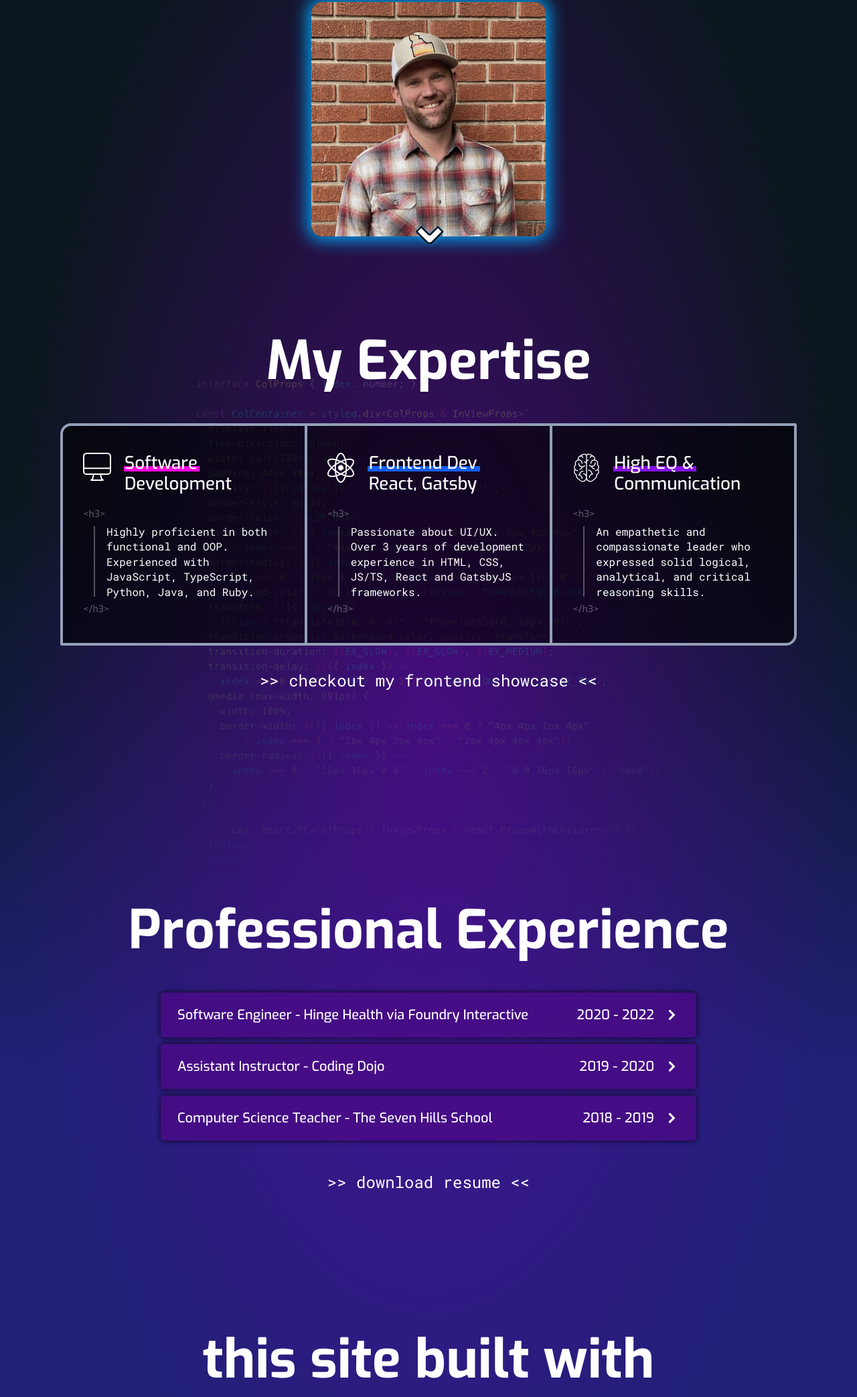
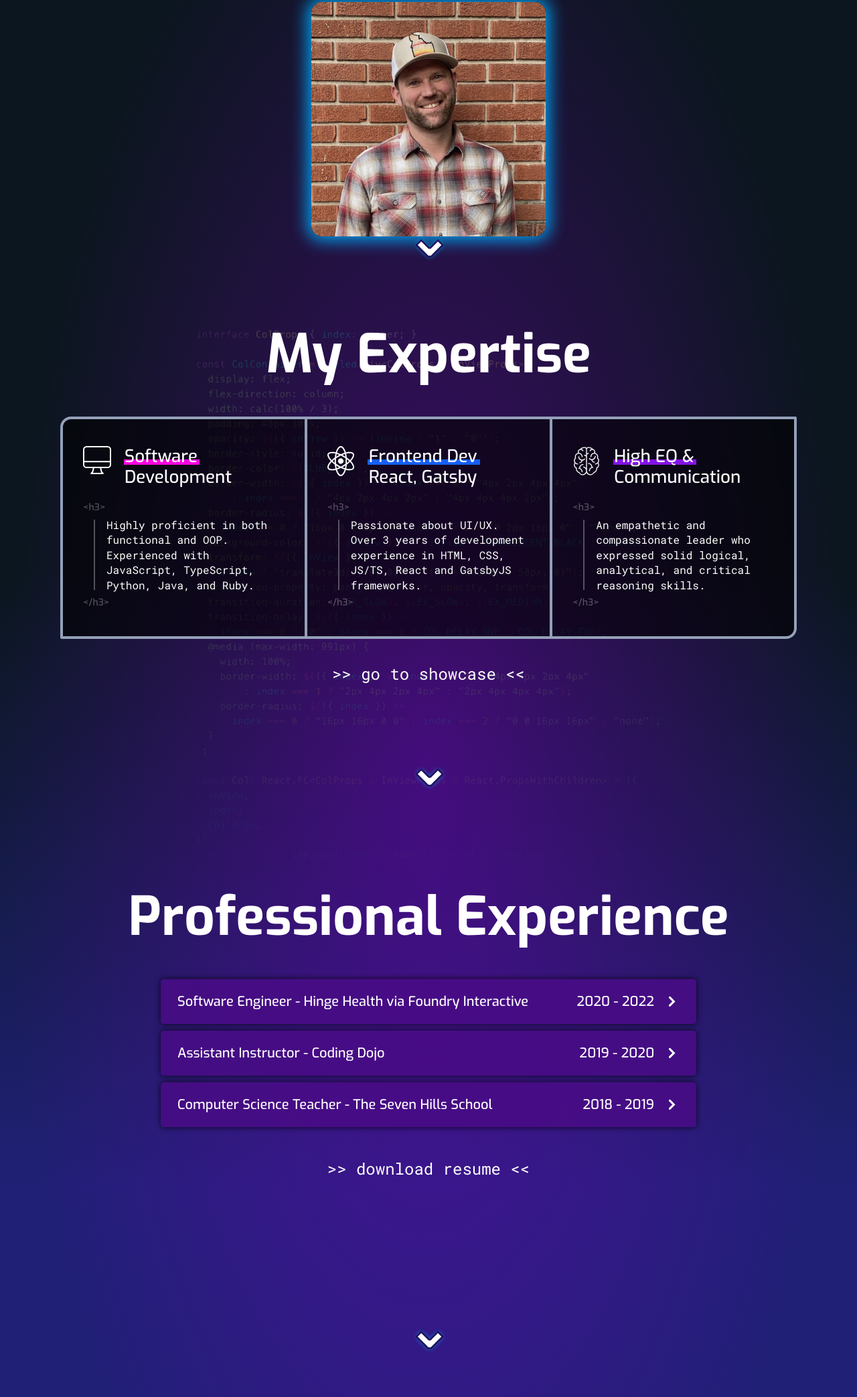
Before and after one commit to dmaxchristiansen/max-christiansen-dev, a Gatsby site: page / in a window 1280 px wide. Shown: the part 374-2460 px from the top of the page at 67% size. Built offline with nearby package versions, Linux system fonts and the light colour scheme; Gatsby itself is replaced by a stand-in of ours.

Commit message:
MCD-68 Add CtaLink, ProfileImage, BackgroundImage components; Update landing page styles for full height desktop render

```diff
--- a/gatsby-config.ts
+++ b/gatsby-config.ts
@@ -19,7 +19,6 @@ const config: GatsbyConfig = {
       },
     },
     `gatsby-transformer-sharp`,
-    `gatsby-plugin-netlify`,
     `gatsby-plugin-eslint`,
     `gatsby-plugin-sharp`,
     `gatsby-plugin-tsconfig-paths`,
@@ -34,6 +33,21 @@ const config: GatsbyConfig = {
         theme_color: `#ffffff`,
         display: `standalone`,
         icon: `static/otter-icon.png`,
+      },
+    },
+    {
+      resolve: `gatsby-plugin-netlify`,
+      options: {
+        mergeSecurityHeaders: false,
+        headers: {
+          "/*": [
+            "X-Frame-Options: DENY",
+            "X-XSS-Protection: 1; mode=block",
+            "X-Content-Type-Options: nosniff",
+            "Strict-Transport-Security: max-age=31536000; includeSubDomains; preload",
+            "Referrer-Policy: unsafe-url",
+          ],
+        },
       },
     },
     {
--- a/src/components/contact/ContactForm/FormRow.tsx
+++ b/src/components/contact/ContactForm/FormRow.tsx
@@ -38,7 +38,7 @@ const ImageWrapper = styled.div`
 
 const FormRow: React.FC<InViewProps> = ({ inView }) => {
   const data: IGatsbyImageDataQuery = useStaticQuery(graphql`
-    query {
+    {
       file(relativePath: { eq: "dmc-raft-profile.jpg" }) {
         childImageSharp {
           gatsbyImageData(quality: 100)
--- a/src/components/homepage/ChevronScrollButton/ChevronScrollButton.tsx
+++ b/src/components/homepage/ChevronScrollButton/ChevronScrollButton.tsx
@@ -1,14 +1,45 @@
 import styled from "styled-components";
 import { scrollToTargetElement } from "src/utils/scrollToTargetElement";
 import { BLUE_TEXT_GLOW_KEYFRAMES } from "src/utils/constants/animation-constants";
-import { THREE_THOUSAND_MS } from "src/utils/constants/transition-speeds";
+import {
+  THREE_THOUSAND_MS,
+  FIVE_HUNDRED_MS,
+} from "src/utils/constants/transition-speeds";
+import { Z_TWENTY } from "src/utils/constants/layer-constants";
+import { InViewProps } from "src/utils/types/inView";
 
-import { OBSIDIAN } from "src/styles/colors";
+import { GRIMACE } from "src/styles/colors";
 
-interface ChevronScrollButtonProps {
+interface RenderProps {
+  transitionDelay: string;
+  hideOnMobile?: boolean;
+}
+
+interface ChevronScrollButtonProps extends InViewProps, RenderProps {
   targetElementId: string;
   targetElementOffsetTopValue: number;
 }
+
+const Wrapper = styled.div<InViewProps & RenderProps>`
+  display: flex;
+  justify-content: center;
+  position: absolute;
+  bottom: 20px;
+  width: 100%;
+  z-index: ${Z_TWENTY};
+  opacity: ${({ inView }) => (inView ? "1" : "0")};
+  transform: ${({ inView }) =>
+    inView ? "translate3d(0, 0, 0)" : "translate3d(0, -100px, 0)"};
+  transition: opacity, transform;
+  transition-duration: ${FIVE_HUNDRED_MS};
+  transition-delay: ${({ transitionDelay }) => transitionDelay};
+  @media (max-width: 991px) {
+    display: ${({ hideOnMobile }) => hideOnMobile && "none"};
+    position: relative;
+    bottom: 0;
+    margin-top: 30px;
+  }
+`;
 
 const Button = styled.button`
   padding: 0px 10px 40px;
@@ -18,16 +49,27 @@ const Button = styled.button`
   font-weight: 900;
   line-height: 25%;
   cursor: pointer;
-  -webkit-text-stroke: 2.5px ${OBSIDIAN};
+  -webkit-text-stroke: 2.5px ${GRIMACE};
   animation: ${BLUE_TEXT_GLOW_KEYFRAMES} ${THREE_THOUSAND_MS};
   animation-iteration-count: infinite;
   animation-timing-function: linear;
+  @media (max-width: 520px) {
+    font-size: 60px;
+  }
 `;
 
 const ChevronScrollButton: React.FC<ChevronScrollButtonProps> = ({
   targetElementId,
   targetElementOffsetTopValue,
+  transitionDelay,
+  hideOnMobile,
+  inView,
 }) => (
+  <Wrapper
+    transitionDelay={transitionDelay}
+    hideOnMobile={hideOnMobile}
+    inView={inView}
+  >
     <Button
       type="button"
       aria-label={`scroll to ${targetElementId}`}
@@ -37,6 +79,7 @@ const ChevronScrollButton: React.FC<ChevronScrollButtonProps> = ({
     >
       &#x2304;
     </Button>
+  </Wrapper>
 );
 
 export default ChevronScrollButton;
--- /dev/null
+++ b/src/components/homepage/CtaLink/CtaLink.tsx
@@ -0,0 +1,74 @@
+import { Link } from "gatsby";
+import styled from "styled-components";
+import { InViewProps } from "src/utils/types/inView";
+import {
+  TWO_FIFTY_MS,
+  FIVE_HUNDRED_MS,
+} from "src/utils/constants/transition-speeds";
+import { Z_TWENTY } from "src/utils/constants/layer-constants";
+import { BLUE_EYES } from "src/styles/colors";
+
+interface RenderProps {
+  transitionDelay: string;
+}
+
+interface CtaLinkProps extends RenderProps, InViewProps {
+  text: string;
+  destination: string;
+  isExternal?: boolean;
+}
+
+const LinkWrapper = styled.div<InViewProps & RenderProps>`
+  display: flex;
+  justify-content: center;
+  position: relative;
+  margin-top: 40px;
+  z-index: ${Z_TWENTY};
+  opacity: ${({ inView }) => (inView ? "1" : "0")};
+  transition: opacity;
+  transition-duration: ${FIVE_HUNDRED_MS};
+  transition-delay: ${({ transitionDelay }) => transitionDelay};
+`;
+
+const StyledLink = styled(Link)`
+  text-decoration: none;
+`;
+
+const AnchorLink = styled.a`
+  text-decoration: none;
+`;
+
+const LinkText = styled.div`
+  font-family: Roboto Mono;
+  font-size: 24px;
+  line-height: 1;
+  transition: color ${TWO_FIFTY_MS};
+  &:hover {
+    color: ${BLUE_EYES};
+  }
+  @media (max-width: 520px) {
+    font-size: 20px;
+  }
+`;
+
+const CtaLink: React.FC<CtaLinkProps> = ({
+  text,
+  destination,
+  isExternal = false,
+  transitionDelay,
+  inView,
+}) => (
+  <LinkWrapper transitionDelay={transitionDelay} inView={inView}>
+    {isExternal ? (
+      <AnchorLink href={destination} target="_blank">
+        <LinkText>&gt;&gt;&nbsp;{text}&nbsp;&lt;&lt;</LinkText>
+      </AnchorLink>
+    ) : (
+      <StyledLink to={destination}>
+        <LinkText>&gt;&gt;&nbsp;{text}&nbsp;&lt;&lt;</LinkText>
+      </StyledLink>
+    )}
+  </LinkWrapper>
+);
+
+export default CtaLink;
--- a/src/components/homepage/Experience/Experience.tsx
+++ b/src/components/homepage/Experience/Experience.tsx
@@ -4,16 +4,17 @@ import { InViewProps } from "src/utils/types/inView";
 import { accordionConfig } from "src/components/homepage/Experience/Accordion/utils/accordionConfig";
 import {
   FIVE_HUNDRED_MS,
-  ONE_THOUSAND_MS,
-  TWO_FIFTY_MS,
+  FIFTEEN_HUNDRED_MS,
+  TWO_THOUSAND_MS,
 } from "src/utils/constants/transition-speeds";
-import { BLUE_EYES } from "src/styles/colors";
 import {
   ComponentViewContext,
   EXPERIENCE_TIMEOUT,
 } from "src/utils/providers/ComponentViewContextProvider";
 import SectionHeader from "src/components/global/SectionHeader/SectionHeader";
 import Accordion from "src/components/homepage/Experience/Accordion/Accordion";
+import CtaLink from "src/components/homepage/CtaLink/CtaLink";
+import ChevronScrollButton from "src/components/homepage/ChevronScrollButton/ChevronScrollButton";
 
 const Container = styled.div`
   margin-top: 50px;
@@ -21,6 +22,14 @@ const Container = styled.div`
   @media (max-width: 520px) {
     margin-top: 30px;
     padding-top: 60px;
+  }
+`;
+
+const Wrapper = styled.div`
+  position: relative;
+  min-height: calc(100vh - 60px);
+  @media (max-width: 991px) {
+    min-height: unset;
   }
 `;
 
@@ -32,36 +41,7 @@ const AccordionWrapper = styled.div<InViewProps>`
     inView ? "translate3d(0, 0, 0)" : "translate3d(0, 50px, 0)"};
   transition: opacity, transform;
   transition-duration: ${FIVE_HUNDRED_MS};
-  transition-delay: ${TWO_FIFTY_MS};
-`;
-
-const LinkWrapper = styled.div<InViewProps>`
-  display: flex;
-  justify-content: center;
-  margin-top: 40px;
-  opacity: ${({ inView }) => (inView ? "1" : "0")};
-  transition: opacity;
-  transition-duration: ${FIVE_HUNDRED_MS};
-  transition-delay: ${ONE_THOUSAND_MS};
-`;
-
-const Link = styled.a`
-  display: inline-flex;
-  align-items: center;
-  text-decoration: none;
-`;
-
-const LinkText = styled.div`
-  font-family: Roboto Mono;
-  font-size: 24px;
-  line-height: 1;
-  transition: color ${TWO_FIFTY_MS};
-  &:hover {
-    color: ${BLUE_EYES};
-  }
-  @media (max-width: 520px) {
-    font-size: 20px;
-  }
+  transition-delay: ${FIVE_HUNDRED_MS};
 `;
 
 const Experience = forwardRef<HTMLDivElement, InViewProps>(
@@ -78,6 +58,7 @@ const Experience = forwardRef<HTMLDivElement, InViewProps>(
 
     return (
       <Container id="experience" ref={ref}>
+        <Wrapper>
           <SectionHeader
             text="Professional Experience"
             inView={inView || componentViewContext.hasExperienceBeenViewed}
@@ -87,13 +68,21 @@ const Experience = forwardRef<HTMLDivElement, InViewProps>(
           >
             <Accordion config={accordionConfig} />
           </AccordionWrapper>
-        <LinkWrapper
+          <CtaLink
+            text="download resume"
+            destination="/max_christiansen_resume.pdf"
+            transitionDelay={FIFTEEN_HUNDRED_MS}
+            isExternal
             inView={inView || componentViewContext.hasExperienceBeenViewed}
-        >
-          <Link href="/max_christiansen_resume.pdf" target="_blank">
-            <LinkText>&gt;&gt;&nbsp;download resume&nbsp;&lt;&lt;</LinkText>
-          </Link>
-        </LinkWrapper>
+          />
+          <ChevronScrollButton
+            targetElementId="stack"
+            targetElementOffsetTopValue={0}
+            transitionDelay={TWO_THOUSAND_MS}
+            hideOnMobile
+            inView={inView || componentViewContext.hasExperienceBeenViewed}
+          />
+        </Wrapper>
       </Container>
     );
   },
--- /dev/null
+++ b/src/components/homepage/Expertise/BackgroundImage.tsx
@@ -0,0 +1,55 @@
+import { useStaticQuery, graphql } from "gatsby";
+import { GatsbyImage } from "gatsby-plugin-image";
+import { IGatsbyImageDataQuery } from "src/utils/types/gatsbyImage";
+import styled from "styled-components";
+import { WHITE } from "src/styles/colors";
+import {
+  FIVE_HUNDRED_MS,
+  ONE_THOUSAND_MS,
+} from "src/utils/constants/transition-speeds";
+import { InViewProps } from "src/utils/types/inView";
+
+const ImageContainer = styled.div<InViewProps>`
+  display: flex;
+  justify-content: center;
+  position: absolute;
+  top: 10px;
+  width: 100%;
+  -webkit-mask-image: linear-gradient(
+    to bottom,
+    ${WHITE} 0%,
+    ${WHITE} 40%,
+    transparent 100%
+  );
+  mask-image: linear-gradient(
+    to bottom,
+    ${WHITE} 0%,
+    ${WHITE} 40%,
+    transparent 100%
+  );
+  opacity: ${({ inView }) => (inView ? "0.17" : "0")};
+  transition: opacity ${FIVE_HUNDRED_MS} ${ONE_THOUSAND_MS};
+  @media (max-width: 991px) {
+    display: none;
+  }
+`;
+
+const BackgroundImage: React.FC<InViewProps> = ({ inView }) => {
+  const data: IGatsbyImageDataQuery = useStaticQuery(graphql`
+    query {
+      file(relativePath: { eq: "code-snapshot.png" }) {
+        childImageSharp {
+          gatsbyImageData(quality: 100, placeholder: BLURRED, width: 700)
+        }
+      }
+    }
+  `);
+
+  return (
+    <ImageContainer inView={inView}>
+      <GatsbyImage image={data.file.childImageSharp.gatsbyImageData} alt="" />
+    </ImageContainer>
+  );
+};
+
+export default BackgroundImage;
--- a/src/components/homepage/Expertise/Expertise.tsx
+++ b/src/components/homepage/Expertise/Expertise.tsx
@@ -1,16 +1,11 @@
 import { forwardRef, useContext, useEffect } from "react";
-import { useStaticQuery, graphql, Link } from "gatsby";
-import { GatsbyImage } from "gatsby-plugin-image";
-import { IGatsbyImageDataQuery } from "src/utils/types/gatsbyImage";
 import styled, { css } from "styled-components";
-import { WHITE, BLUE_EYES } from "src/styles/colors";
+import { WHITE } from "src/styles/colors";
 import { InViewProps } from "src/utils/types/inView";
 import { colConfig } from "src/components/homepage/Expertise/utils/colConfig";
 import {
-  ONE_THOUSAND_MS,
-  FIVE_HUNDRED_MS,
-  TWO_FIFTY_MS,
   FIFTEEN_HUNDRED_MS,
+  TWO_THOUSAND_MS,
 } from "src/utils/constants/transition-speeds";
 import { Z_TWENTY } from "src/utils/constants/layer-constants";
 import {
@@ -20,14 +15,24 @@ import {
 import SectionHeader from "src/components/global/SectionHeader/SectionHeader";
 import Col from "src/components/homepage/Expertise/Col";
 import Subheader from "src/components/homepage/Expertise/Subheader";
+import ChevronScrollButton from "src/components/homepage/ChevronScrollButton/ChevronScrollButton";
+import CtaLink from "src/components/homepage/CtaLink/CtaLink";
+import BackgroundImage from "src/components/homepage/Expertise/BackgroundImage";
 
 const Container = styled.div`
+  max-width: 1350px;
+  margin: 0 auto;
+  padding: 50px 30px 0;
+  @media (max-width: 520px) {
+    padding-top: 60px;
+  }
+`;
+
+const Wrapper = styled.div`
   position: relative;
-  height: 800px;
-  padding: 50px 30px 0;
+  min-height: calc(100vh - 60px);
   @media (max-width: 991px) {
-    margin-top: 30px;
-    height: unset;
+    min-height: unset;
   }
 `;
 
@@ -98,64 +103,7 @@ const Content = styled.h3`
   }
 `;
 
-const LinkWrapper = styled.div<InViewProps>`
-  display: flex;
-  justify-content: center;
-  position: relative;
-  margin-top: 40px;
-  z-index: ${Z_TWENTY};
-  opacity: ${({ inView }) => (inView ? "1" : "0")};
-  transition: opacity ${FIVE_HUNDRED_MS} ${FIFTEEN_HUNDRED_MS};
-`;
-
-const StyledLink = styled(Link)`
-  text-decoration: none;
-`;
-
-const LinkText = styled.div`
-  font-family: Roboto Mono;
-  font-size: 24px;
-  line-height: 1;
-  transition: color ${TWO_FIFTY_MS};
-  &:hover {
-    color: ${BLUE_EYES};
-  }
-  @media (max-width: 520px) {
-    font-size: 20px;
-  }
-`;
-
-const ImageContainer = styled.div<InViewProps>`
-  display: flex;
-  justify-content: center;
-  position: relative;
-  top: -468px;
-  width: 100%;
-  -webkit-mask-image: linear-gradient(
-    to bottom,
-    #fff 0%,
-    #fff 40%,
-    transparent 100%
-  );
-  mask-image: linear-gradient(to bottom, #fff 0%, #fff 40%, transparent 100%);
-  opacity: ${({ inView }) => (inView ? "0.17" : "0")};
-  transition: opacity ${FIVE_HUNDRED_MS} ${ONE_THOUSAND_MS};
-  @media (max-width: 991px) {
-    display: none;
-  }
-`;
-
 const Expertise = forwardRef<HTMLDivElement, InViewProps>(({ inView }, ref) => {
-  const data: IGatsbyImageDataQuery = useStaticQuery(graphql`
-    query {
-      file(relativePath: { eq: "code-snapshot.png" }) {
-        childImageSharp {
-          gatsbyImageData(quality: 100, placeholder: BLURRED, width: 700)
-        }
-      }
-    }
-  `);
-
   const componentViewContext = useContext(ComponentViewContext);
 
   useEffect(() => {
@@ -168,6 +116,10 @@ const Expertise = forwardRef<HTMLDivElement, InViewProps>(({ inView }, ref) => {
 
   return (
     <Container id="expertise" ref={ref}>
+      <Wrapper>
+        <BackgroundImage
+          inView={inView || componentViewContext.hasExpertiseBeenViewed}
+        />
         <SectionHeader
           text="My Expertise"
           inView={inView || componentViewContext.hasExpertiseBeenViewed}
@@ -195,20 +147,20 @@ const Expertise = forwardRef<HTMLDivElement, InViewProps>(({ inView }, ref) => {
             </Col>
           ))}
         </FlexRow>
-      <LinkWrapper
+        <CtaLink
+          text="go to showcase"
+          destination="/showcase"
+          transitionDelay={FIFTEEN_HUNDRED_MS}
           inView={inView || componentViewContext.hasExpertiseBeenViewed}
-      >
-        <StyledLink to="/showcase">
-          <LinkText>
-            &gt;&gt;&nbsp;checkout my frontend showcase&nbsp;&lt;&lt;
-          </LinkText>
-        </StyledLink>
-      </LinkWrapper>
-      <ImageContainer
+        />
+        <ChevronScrollButton
+          targetElementId="experience"
+          targetElementOffsetTopValue={0}
+          transitionDelay={TWO_THOUSAND_MS}
+          hideOnMobile
           inView={inView || componentViewContext.hasExpertiseBeenViewed}
-      >
-        <GatsbyImage image={data.file.childImageSharp.gatsbyImageData} alt="" />
-      </ImageContainer>
+        />
+      </Wrapper>
     </Container>
   );
 });
--- a/src/components/homepage/Intro/Intro.tsx
+++ b/src/components/homepage/Intro/Intro.tsx
@@ -1,9 +1,6 @@
 import { useState, useEffect, useContext } from "react";
 import { InViewProps } from "src/utils/types/inView";
 import styled, { css } from "styled-components";
-import { useStaticQuery, graphql } from "gatsby";
-import { GatsbyImage } from "gatsby-plugin-image";
-import { IGatsbyImageDataQuery } from "src/utils/types/gatsbyImage";
 import { WIDE_BLUE_GLOW } from "src/utils/constants/shadow-constants";
 import {
   FIVE_HUNDRED_MS,
@@ -19,6 +16,7 @@ import {
   ComponentViewContext,
   INTRO_TIMEOUT,
 } from "src/utils/providers/ComponentViewContextProvider";
+import ProfileImage from "src/components/homepage/Intro/ProfileImage";
 import ChevronScrollButton from "src/components/homepage/ChevronScrollButton/ChevronScrollButton";
 
 const Container = styled.div`
@@ -29,17 +27,12 @@ const Container = styled.div`
 
 const Wrapper = styled.div`
   position: relative;
-  height: calc(100vh - 105px);
-  margin-top: 40px;
+  min-height: calc(100vh - 75px);
+  padding-top: 40px;
   text-align: center;
   letter-spacing: 4px;
-  @media (max-width: 991px) {
-    height: unset;
-    margin-bottom: 110px;
-  }
   @media (max-width: 520px) {
-    height: calc(100vh - 75px);
-    margin-top: 0;
+    padding-top: 0;
   }
 `;
 
@@ -85,6 +78,8 @@ const SharedProfileImageContainerStyles = css`
   display: flex;
   margin: 0 auto;
   border-radius: 16px;
+  transition: opacity, box-shadow;
+  transition-duration: ${FIVE_HUNDRED_MS};
 `;
 
 const MobileProfileImageContainer = styled.div<InViewProps>`
@@ -92,8 +87,6 @@ const MobileProfileImageContainer = styled.div<InViewProps>`
   ${SharedProfileImageContainerStyles}
   box-shadow: ${({ inView }) => (inView ? WIDE_BLUE_GLOW : "none")};
   opacity: ${({ inView }) => (inView ? "1" : "0")};
-  transition: opacity, box-shadow;
-  transition-duration: ${FIVE_HUNDRED_MS};
   transition-delay: ${TWO_THOUSAND_MS}, ${TWENTY_FIVE_HUNDRED_MS};
   @media (min-width: 521px) {
     display: none;
@@ -121,49 +114,18 @@ const Devotion = styled.p<InViewProps>`
   }
 `;
 
-const ProfileImageContainer = styled.div<InViewProps>`
+const DesktopProfileImageContainer = styled.div<InViewProps>`
   max-width: 350px;
   ${SharedProfileImageContainerStyles}
   opacity: ${({ inView }) => (inView ? "1" : "0")};
   box-shadow: ${({ inView }) => (inView ? WIDE_BLUE_GLOW : "none")};
-  transition: opacity, box-shadow;
-  transition-duration: ${FIVE_HUNDRED_MS};
   transition-delay: ${THREE_THOUSAND_MS}, ${THIRTY_FIVE_HUNDRED_MS};
   @media (max-width: 520px) {
     display: none;
   }
 `;
 
-const ScrollDownButtonWrapper = styled.div<InViewProps>`
-  display: flex;
-  justify-content: center;
-  position: absolute;
-  bottom: 50px;
-  width: 100%;
-  opacity: ${({ inView }) => (inView ? "1" : "0")};
-  transform: ${({ inView }) =>
-    inView ? "translate3d(0, 0, 0)" : "translate3d(0, -100px, 0)"};
-  transition: opacity, transform;
-  transition-duration: ${FIVE_HUNDRED_MS};
-  transition-delay: ${FOUR_THOUSAND_MS};
-  @media (max-width: 991px) {
-    position: relative;
-    bottom: 0;
-    margin-top: 30px;
-  }
-`;
-
 const Intro = () => {
-  const data: IGatsbyImageDataQuery = useStaticQuery(graphql`
-    query {
-      file(relativePath: { eq: "dmc-brick-profile.jpg" }) {
-        childImageSharp {
-          gatsbyImageData(quality: 100)
-        }
-      }
-    }
-  `);
-
   const [isMounted, setIsMounted] = useState(false);
   const componentViewContext = useContext(ComponentViewContext);
 
@@ -188,34 +150,22 @@ const Intro = () => {
         <MobileProfileImageContainer
           inView={isMounted || componentViewContext.hasIntroBeenViewed}
         >
-          <GatsbyImage
-            style={{ borderRadius: 16 }}
-            imgStyle={{ borderRadius: 16 }}
-            image={data.file.childImageSharp.gatsbyImageData}
-            alt="Max Christiansen"
-          />
+          <ProfileImage />
         </MobileProfileImageContainer>
         <Devotion inView={isMounted || componentViewContext.hasIntroBeenViewed}>
           devoted to creating beautifully simple, modern web experiences
         </Devotion>
-        <ProfileImageContainer
+        <DesktopProfileImageContainer
           inView={isMounted || componentViewContext.hasIntroBeenViewed}
         >
-          <GatsbyImage
-            style={{ borderRadius: 16 }}
-            imgStyle={{ borderRadius: 16 }}
-            image={data.file.childImageSharp.gatsbyImageData}
-            alt="Max Christiansen"
-          />
-        </ProfileImageContainer>
-        <ScrollDownButtonWrapper
+          <ProfileImage />
+        </DesktopProfileImageContainer>
+        <ChevronScrollButton
+          targetElementId="expertise"
+          targetElementOffsetTopValue={0}
+          transitionDelay={FOUR_THOUSAND_MS}
           inView={isMounted || componentViewContext.hasIntroBeenViewed}
-        >
-          <ChevronScrollButton
-            targetElementId="expertise"
-            targetElementOffsetTopValue={10}
-          />
-        </ScrollDownButtonWrapper>
+        />
       </Wrapper>
     </Container>
   );
--- /dev/null
+++ b/src/components/homepage/Intro/ProfileImage.tsx
@@ -0,0 +1,26 @@
+import { useStaticQuery, graphql } from "gatsby";
+import { GatsbyImage } from "gatsby-plugin-image";
+import { IGatsbyImageDataQuery } from "src/utils/types/gatsbyImage";
+
+const ProfileImage = () => {
+  const data: IGatsbyImageDataQuery = useStaticQuery(graphql`
+    {
+      file(relativePath: { eq: "dmc-brick-profile.jpg" }) {
+        childImageSharp {
+          gatsbyImageData(quality: 100)
+        }
+      }
+    }
+  `);
+
+  return (
+    <GatsbyImage
+      style={{ borderRadius: 16 }}
+      imgStyle={{ borderRadius: 16 }}
+      image={data.file.childImageSharp.gatsbyImageData}
+      alt="Max Christiansen"
+    />
+  );
+};
+
+export default ProfileImage;
--- a/src/components/homepage/Stack/Stack.tsx
+++ b/src/components/homepage/Stack/Stack.tsx
@@ -3,11 +3,11 @@ import styled, { css, keyframes } from "styled-components";
 import { InViewProps } from "src/utils/types/inView";
 import {
   FIVE_HUNDRED_MS,
-  TWO_FIFTY_MS,
   SIX_THOUSAND_MS,
   FIFTEEN_HUNDRED_MS,
   THREE_THOUSAND_MS,
   FORTY_FIVE_HUNDRED_MS,
+  ONE_THOUSAND_MS,
 } from "src/utils/constants/transition-speeds";
 import {
   ComponentViewContext,
@@ -18,12 +18,13 @@ import GatsbySvg from "src/components/svgs/GatsbySvg";
 import TypescriptSvg from "src/components/svgs/TypescriptSvg";
 import StyledComponentsSvg from "src/components/svgs/StyledComponentsSvg";
 import NetlifySvg from "src/components/svgs/NetlifySvg";
+import CtaLink from "../CtaLink/CtaLink";
 
 const Container = styled.div`
-  padding: 0 30px;
-  margin: 200px 0 70px;
+  margin: 50px 0 70px;
+  padding: 50px 30px 0;
   @media (max-width: 991px) {
-    margin: 120px 0 70px;
+    margin: 30px 0 70px;
   }
 `;
 
@@ -37,7 +38,7 @@ const Row = styled.div<InViewProps>`
     inView ? "translate3d(0, 0, 0)" : "translate3d(0, 50px, 0)"};
   transition: transform, opacity;
   transition-duration: ${FIVE_HUNDRED_MS};
-  transition-delay: ${TWO_FIFTY_MS};
+  transition-delay: ${FIVE_HUNDRED_MS};
 `;
 
 const SvgContainer = styled.div`
@@ -95,7 +96,7 @@ const Stack = forwardRef<HTMLDivElement, InViewProps>(({ inView }, ref) => {
   });
 
   return (
-    <Container ref={ref}>
+    <Container id="stack" ref={ref}>
       <SectionHeader
         text="this site built with"
         inView={inView || componentViewContext.hasStackBeenViewed}
@@ -122,6 +123,13 @@ const Stack = forwardRef<HTMLDivElement, InViewProps>(({ inView }, ref) => {
           </NetlifySvgWrapper>
         </SvgContainer>
       </Row>
+      <CtaLink
+        text="checkout repo"
+        destination="https://github.com/dmaxchristiansen/max-christiansen-dev"
+        transitionDelay={ONE_THOUSAND_MS}
+        isExternal
+        inView={inView || componentViewContext.hasStackBeenViewed}
+      />
     </Container>
   );
 });
--- a/src/pages/index.tsx
+++ b/src/pages/index.tsx
@@ -17,7 +17,7 @@ const IndexPage: React.FC = () => {
   });
 
   const { ref: experienceRef, inView: isExperienceVisible } = useInView({
-    threshold: 1,
+    threshold: 0.3,
     delay: 250,
     triggerOnce: true,
   });
--- a/src/utils/providers/ComponentViewContextProvider.tsx
+++ b/src/utils/providers/ComponentViewContextProvider.tsx
@@ -71,7 +71,7 @@ export const wrapWithComponentViewContext = ({
 };
 
 export const INTRO_TIMEOUT = 4501;
-export const EXPERTISE_TIMEOUT = 2001;
+export const EXPERTISE_TIMEOUT = 2501;
 export const EXPERIENCE_TIMEOUT = 1501;
 export const STACK_TIMEOUT = 751;
 export const SHOWCASE_TIMEOUT = 6501;
```
Also changed, not shown: gatsby-ssr.tsx (+9 -0 lines), README.md. Lines whose indentation alone changed are shown as unchanged.
